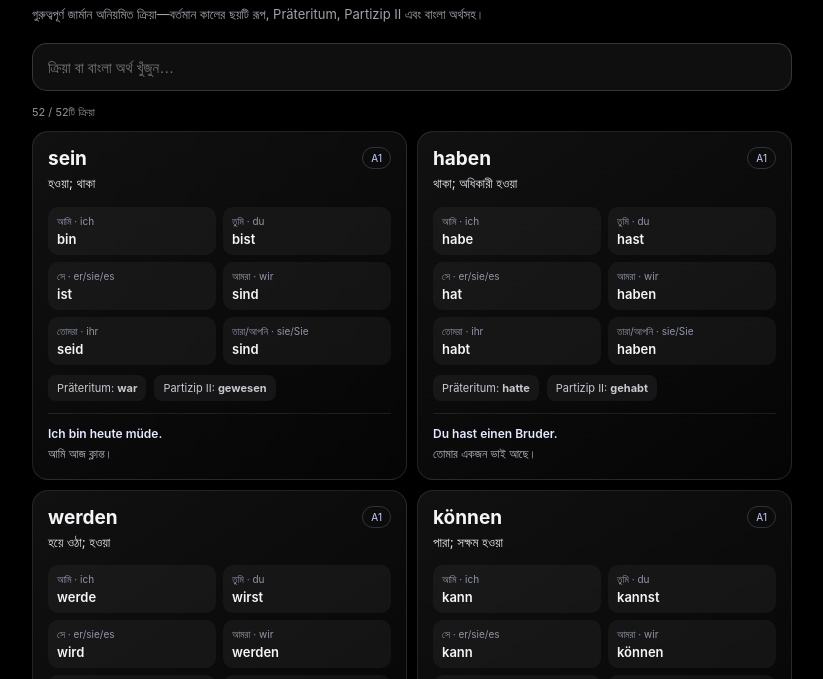
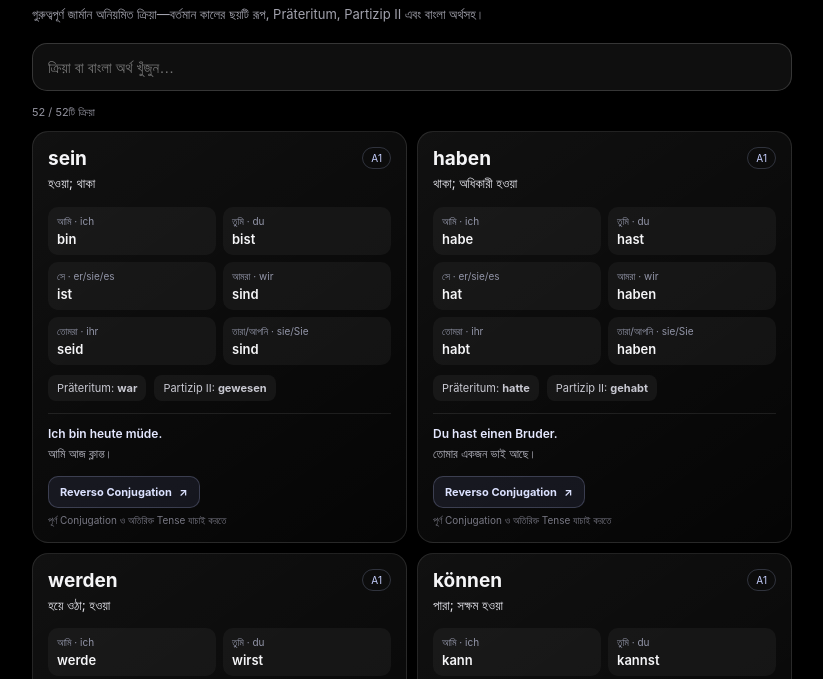
Before and after one commit to atnyt/Deutschly, a plain HTML site: page irregular-verbs.html in a window 1280 px wide. Shown: the part 121-800 px from the top of the page, without its empty margins (228-1051 px from the left). Drawn offline with Linux system fonts and the light colour scheme.

Commit message:
Add Reverso conjugation links to irregular verb cards

```diff
--- a/irregular-verbs.html
+++ b/irregular-verbs.html
@@ -29,6 +29,7 @@ h1{font-size:25px;letter-spacing:-.03em;margin:0 0 7px}.intro{font-size:13px;col
 .verb-top{display:flex;justify-content:space-between;align-items:flex-start;gap:12px}.verb-title{font-size:19px;font-weight:700}.verb-meaning{font-size:13px;color:#e5e5ec;margin-top:4px;line-height:1.5}.level{font-size:10px;color:#c7d0ff;border:1px solid rgba(190,202,255,.2);border-radius:999px;padding:4px 8px;white-space:nowrap}
 .forms{display:grid;grid-template-columns:repeat(3,minmax(0,1fr));gap:7px;margin-top:13px}.form-cell{padding:8px 9px;border-radius:10px;background:rgba(255,255,255,.045);min-width:0}.form-cell small{display:block;font-size:10px;color:#9295a8;margin-bottom:3px}.form-cell strong{display:block;font-size:13px;font-weight:600;overflow-wrap:anywhere}
 .past{display:flex;flex-wrap:wrap;gap:8px;margin-top:10px}.past span{font-size:11px;color:#c8c8d1;background:rgba(255,255,255,.05);padding:6px 9px;border-radius:8px}.example{border-top:1px solid rgba(255,255,255,.09);margin-top:12px;padding-top:10px;font-size:12px;line-height:1.65}.example b{color:#e5e8ff;font-weight:600}.example .bn{color:#b6b6c1}
+.reverso-row{margin-top:12px}.reverso-link{display:inline-flex;align-items:center;gap:7px;padding:8px 11px;border:1px solid rgba(190,202,255,.22);border-radius:10px;background:rgba(150,165,255,.09);color:#dce2ff;text-decoration:none;font-size:11px;font-weight:650}.reverso-link:hover{background:rgba(150,165,255,.16);border-color:rgba(190,202,255,.35)}.reverso-note{display:block;margin-top:6px;color:#777783;font-size:10px}
 .empty,.loading{padding:25px;text-align:center;color:#aaaab5;font-size:13px;border:1px solid rgba(255,255,255,.1);border-radius:14px}
 .footnote{margin:18px 0 0;color:#777783;font-size:11px;line-height:1.6}
 @media(min-width:600px){.verb-list{grid-template-columns:repeat(2,minmax(0,1fr))}.forms{grid-template-columns:repeat(2,minmax(0,1fr))}}
@@ -58,7 +59,7 @@ h1{font-size:25px;letter-spacing:-.03em;margin:0 0 7px}.intro{font-size:13px;col
 (function(){
 const list=document.getElementById('verbList'),filter=document.getElementById('filter'),count=document.getElementById('count');let records=[];
 const esc=s=>String(s??'').replace(/[&<>"']/g,c=>({'&':'&amp;','<':'&lt;','>':'&gt;','"':'&quot;',"'":'&#39;'}[c]));
-function card(v){const labels=[['ich','আমি'],['du','তুমি'],['er/sie/es','সে'],['wir','আমরা'],['ihr','তোমরা'],['sie/Sie','তারা/আপনি']];return '<article class="verb-card"><div class="verb-top"><div><div class="verb-title">'+esc(v.infinitive)+'</div><div class="verb-meaning">'+esc(v.meaningBn)+'</div></div><span class="level">'+esc(v.level)+'</span></div><div class="forms">'+labels.map(([k,b])=>'<div class="form-cell"><small>'+b+' · '+k+'</small><strong>'+esc(v.present[k])+'</strong></div>').join('')+'</div><div class="past"><span>Präteritum: <b>'+esc(v.prateritum)+'</b></span><span>Partizip II: <b>'+esc(v.partizipII)+'</b></span></div><div class="example"><b>'+esc(v.exampleDe)+'</b><br><span class="bn">'+esc(v.exampleBn)+'</span></div></article>';}
+function card(v){const labels=[['ich','আমি'],['du','তুমি'],['er/sie/es','সে'],['wir','আমরা'],['ihr','তোমরা'],['sie/Sie','তারা/আপনি']];const reversoUrl="https://conjugator.reverso.net/conjugation-german-verb-"+encodeURIComponent(String(v.infinitive||"").trim().toLocaleLowerCase("de"))+".html";return '<article class="verb-card"><div class="verb-top"><div><div class="verb-title">'+esc(v.infinitive)+'</div><div class="verb-meaning">'+esc(v.meaningBn)+'</div></div><span class="level">'+esc(v.level)+'</span></div><div class="forms">'+labels.map(([k,b])=>'<div class="form-cell"><small>'+b+' · '+k+'</small><strong>'+esc(v.present[k])+'</strong></div>').join('')+'</div><div class="past"><span>Präteritum: <b>'+esc(v.prateritum)+'</b></span><span>Partizip II: <b>'+esc(v.partizipII)+'</b></span></div><div class="example"><b>'+esc(v.exampleDe)+'</b><br><span class="bn">'+esc(v.exampleBn)+'</span></div><div class="reverso-row"><a class="reverso-link" href="'+reversoUrl+'" target="_blank" rel="noopener noreferrer">Reverso Conjugation <span aria-hidden="true">↗</span></a><span class="reverso-note">পূর্ণ Conjugation ও অতিরিক্ত Tense যাচাই করতে</span></div></article>';}
 function render(){const q=filter.value.trim().toLocaleLowerCase();const found=records.filter(v=>[v.infinitive,v.meaningBn,v.exampleDe].join(' ').toLocaleLowerCase().includes(q));count.textContent=found.length+' / '+records.length+'টি ক্রিয়া';list.innerHTML=found.length?found.map(card).join(''):'<div class="empty">কোনো ক্রিয়া পাওয়া যায়নি।</div>';}
 fetch('./data/irregular-verbs-a1.json',{cache:'no-cache'}).then(r=>{if(!r.ok)throw Error('Database unavailable');return r.json();}).then(d=>{records=d.records||[];render();}).catch(()=>{count.textContent='তালিকা লোড করা যায়নি';list.innerHTML='<div class="empty">ডেটাবেস লোড হয়নি। পরে আবার চেষ্টা করো।</div>';});
 filter.addEventListener('input',render);
```
